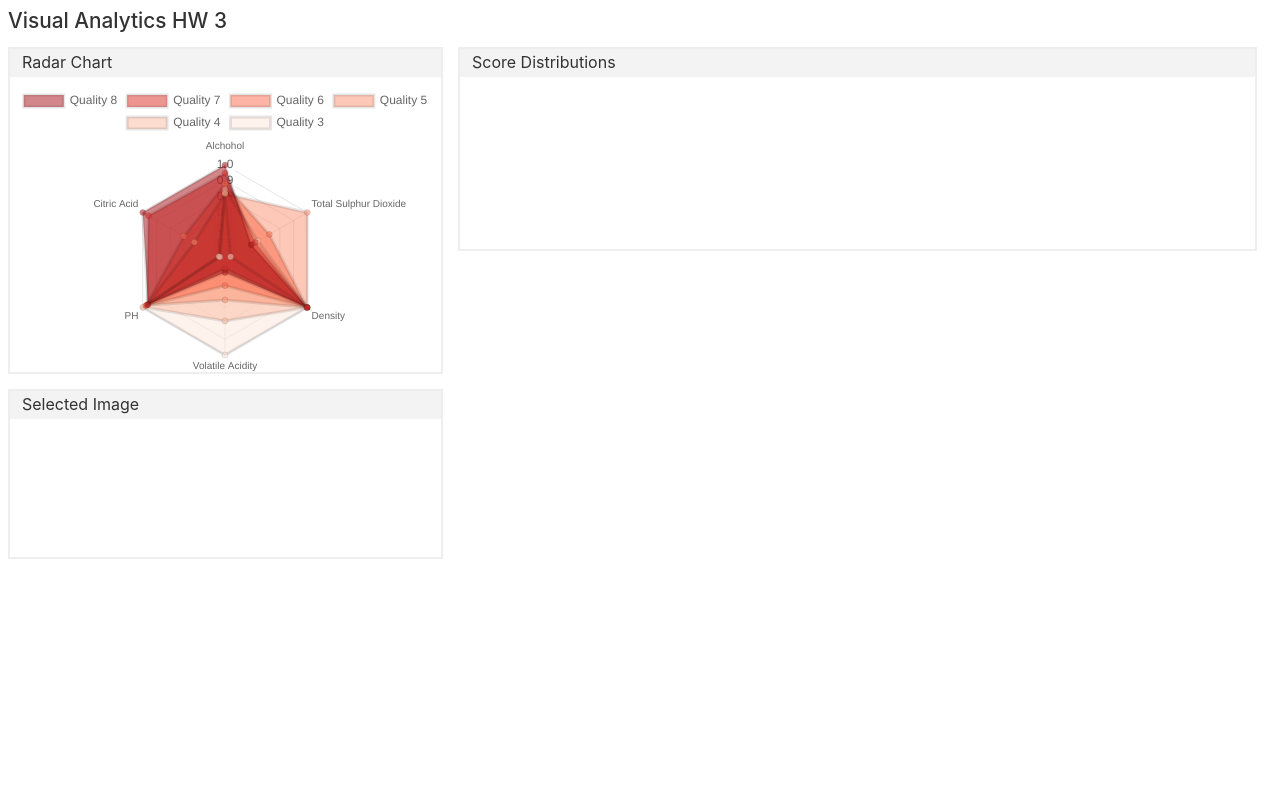
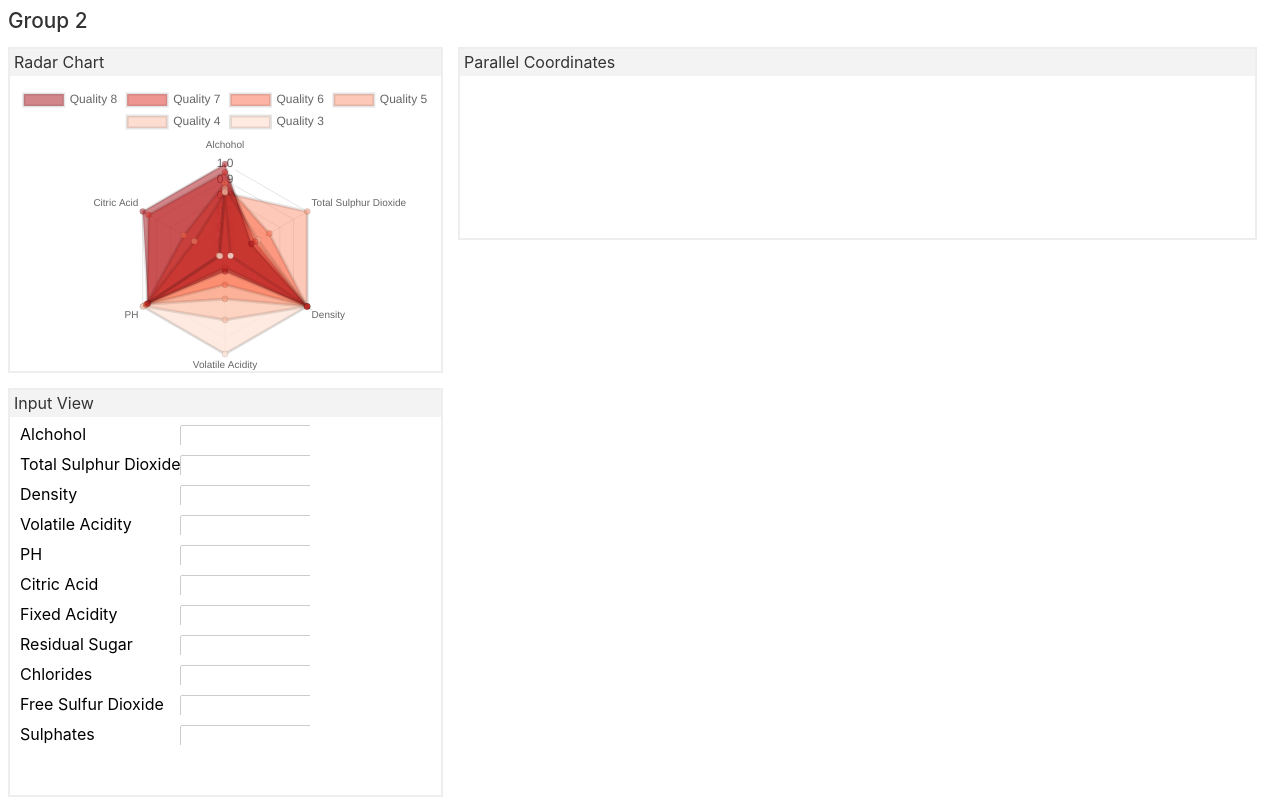
Before and after one commit to yashianand/multivariate-data-analyzer, a Svelte app: page / in a window 1280 px wide. Built offline with nearby package versions, Linux system fonts and the light colour scheme.

Commit message:
added inputs

```diff
--- a/src/App.svelte
+++ b/src/App.svelte
@@ -9,13 +9,14 @@
 
 	let instances;
 	let wineQualities = {};
+	let features = ["Alchohol", "Total Sulphur Dioxide", "Density", "Volatile Acidity", "PH", "Citric Acid", "Fixed Acidity", "Residual Sugar", "Chlorides", "Free Sulfur Dioxide", "Sulphates"]
 	const numClasses = 6;
 
 	function setupRadarChart(){
 		var marksCanvas = document.getElementById("marksChart");
 
 		var marksData = {
-			labels: ["Alchohol", "Total Sulphur Dioxide", "Density", "Volatile Acidity", "PH", "Citric Acid"],
+			labels: features.slice(0, 6),
 			datasets: [{
 				label: "Quality 8",
 				backgroundColor: "rgba(165,15,21,0.5)",
@@ -38,7 +39,7 @@
 				data: [0.848744594, 0.6413510818, 0.9990761098, 0.7845814179, 0.9951469788, 0.4452722985]
 			}, {
 				label: "Quality 3",
-				backgroundColor: "rgba(254,229,217,0.5)",
+				backgroundColor: "rgba(254,229,217,0.8)",
 				data: [0.8231051906, 0.4405991789, 1, 1, 1, 0.4372159091]
 			}]
 		};
@@ -70,7 +71,7 @@
 </script>
 
 <main>
-	<h1>Visual Analytics HW 3</h1>
+	<h1>Group 2</h1>
 
 	<div id="container">
 		<div id="sidebar" style="width: 450px;">
@@ -78,18 +79,24 @@
 				<div class="view-title">Radar Chart</div>
 				<canvas id="marksChart" width="600" height="400"></canvas>
 			</div>
-			<div id="selected-image-view" class="view-panel">
-				<div class="view-title">Selected Image</div>
-				<div id="selected-image-view-content">
-
-
+			<div id="input-view" class="view-panel">
+				<div class="view-title">Input View</div>
+				<div id="input-view-content">
+					<svg height="340">
+						{#each features as label,i}
+							<text x="10" y="{i*30+15}" width="80%" height="10">{label}</text>
+							<foreignObject x="170" y="{i*30}" width="170" height="20">
+								<input type="text"/>
+							</foreignObject>
+						{/each}
+					</svg>
 				</div>
 			</div>
 		</div>
 
 		<div id="main-section" style="width: 1000px;">
 			<div id="score-distributions-view" class="view-panel">
-				<div class="view-title">Score Distributions</div>
+				<div class="view-title">Parallel Coordinates</div>
 				<svg >
 
 
@@ -121,14 +128,10 @@
 		background-color: #f3f3f3;
 		font-size: 1.0rem;
 		margin-bottom: 8px;
-		padding: 3px 8px 5px 12px;
+		padding: 3px 4px 4px 4px;
 	}
-	#selected-image-view-content {
-		height: 100px;
-		padding: 15px;
-	}
-	svg {
-		margin: 5px;
+	#input-view-content {
+		height: 370px;
 	}
 
 
```
